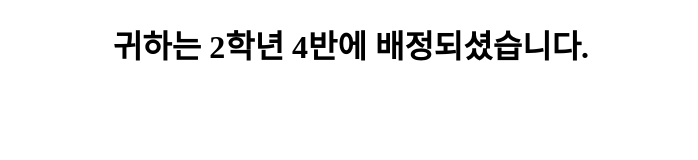
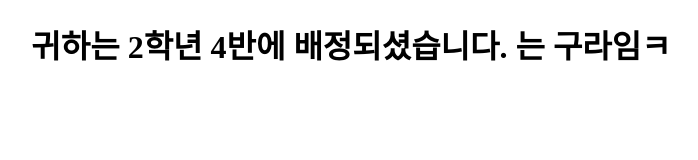
Before and after one commit to juiddedle/2022-4, a plain HTML site: page index.html in a window 1280 px wide. Shown: the whole page, without its empty margins (289-987 px from the left). Drawn offline with Linux system fonts and the light colour scheme.

Commit message:
Update index.html

```diff
--- a/index.html
+++ b/index.html
@@ -1,3 +1,3 @@
 <!DOCTYPE html>
 <meta charset="UTF-8">
-<h1 style="text-align: center;"><strong>귀하는 2학년 4반에 배정되셨습니다.</strong></h1>
+<h1 style="text-align: center;"><strong>귀하는 2학년 4반에 배정되셨습니다. 는 구라임ㅋ</strong></h1>
```
